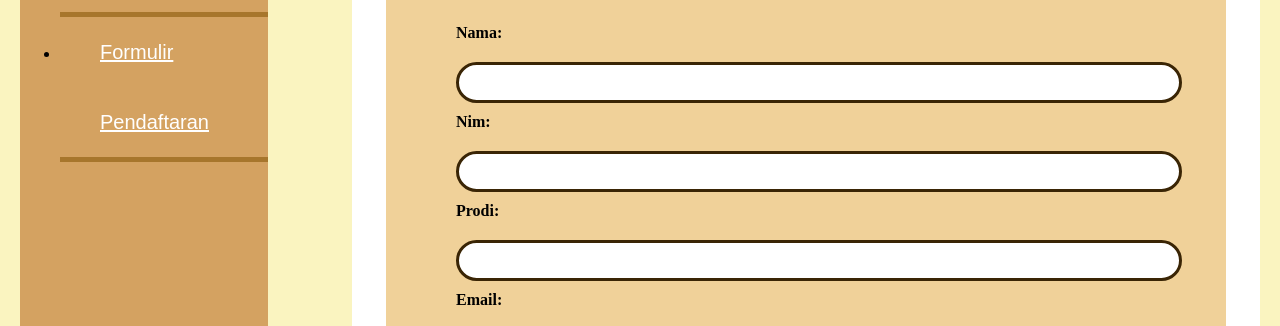
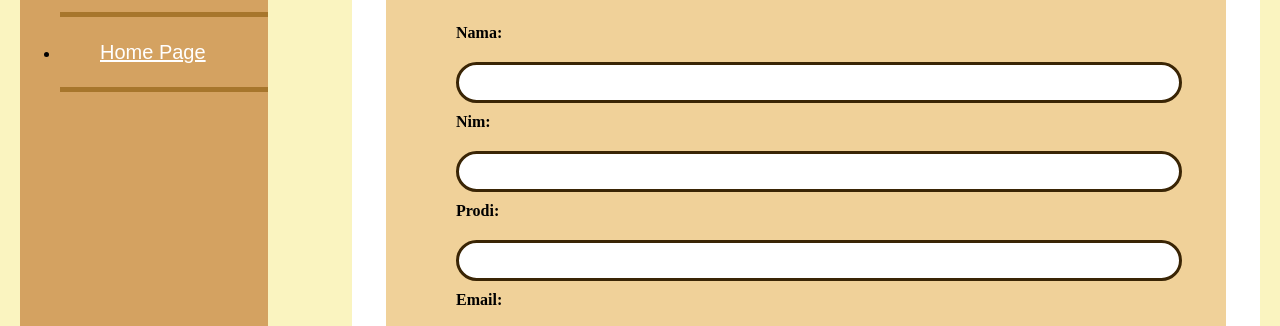
Before and after one commit to 121140047-AnnisaChecilia/121140047-AnnisaChecilia.github.io, a plain HTML site: page form.html in a window 1280 px wide. Shown: the part 474-800 px from the top of the page. Drawn offline with Linux system fonts and the light colour scheme.

Commit message:
initial commit

```diff
--- a/form.html
+++ b/form.html
@@ -28,7 +28,7 @@
 			<h2>You can choose here</h2>
 			<ul>
 				<li><a href="tabel.html">Daftar Tabel</a></li>
-				<li><a href="formulir">Formulir Pendaftaran</a></li>
+				<li><a href="index.html">Home Page</a></li>
 			</ul>
 		</div>
         <div class="content">
```
Also changed, not shown: index.html (renamed from homepage.html, +1 -1 lines), tabel.html (+2 -2 lines).
